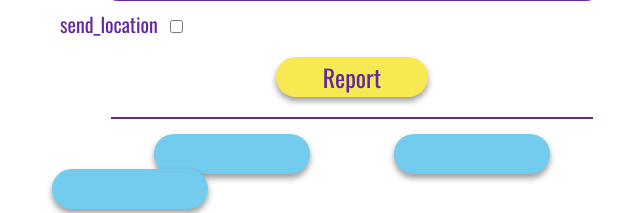
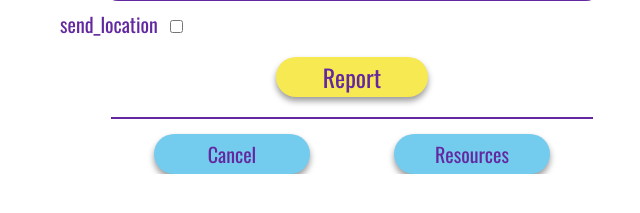
Before and after one commit to swlee052/protected-haven, a Flask app: template templates/report.html in a window 1280 px wide. Shown: the part 1136-1349 px from the top of the page, without its empty margins (288-928 px from the left). After the commit the page ends 1310 px from the top, so only its background shows below. Run offline with Flask 2, Linux system fonts and the light colour scheme; the template is opened without the code that fills it: values that come from a table or form of the project are taken from there, others are empty; tables that the repository leaves empty hold one stand-in row (values such as "Sample post").

Commit message:
fixed report page buttons

```diff
--- a/static/style2.css
+++ b/static/style2.css
@@ -212,6 +212,7 @@ hr {
   box-shadow: 0px 4px 6px 0px rgba(0, 0, 0, 0.4);
   padding: 2px;
   margin-top: -5px;
+  text-decoration: none;
 }
 h2 {
   display: flex;
--- a/templates/report.html
+++ b/templates/report.html
@@ -41,8 +41,8 @@
     <button type="submit" class="submitButton">Report</button>
     <hr />
     <div class="optionButtons">
-      <a href="/" type="button" class="optionButton" value="Cancel" />
-      <a href="/resources/{{lang.name}}" type="button" class="optionButton" value="Resources" />
+      <a href="/" type="button" class="optionButton">Cancel</a>
+      <a href="/resources/{{lang.name}}" type="button" class="optionButton">Resources</a>
       <!-- <input type="button" class="optionButton" value="Cancel" />
       <input type="button" class="optionButton" value="Resources" /> -->
     </div>
```
